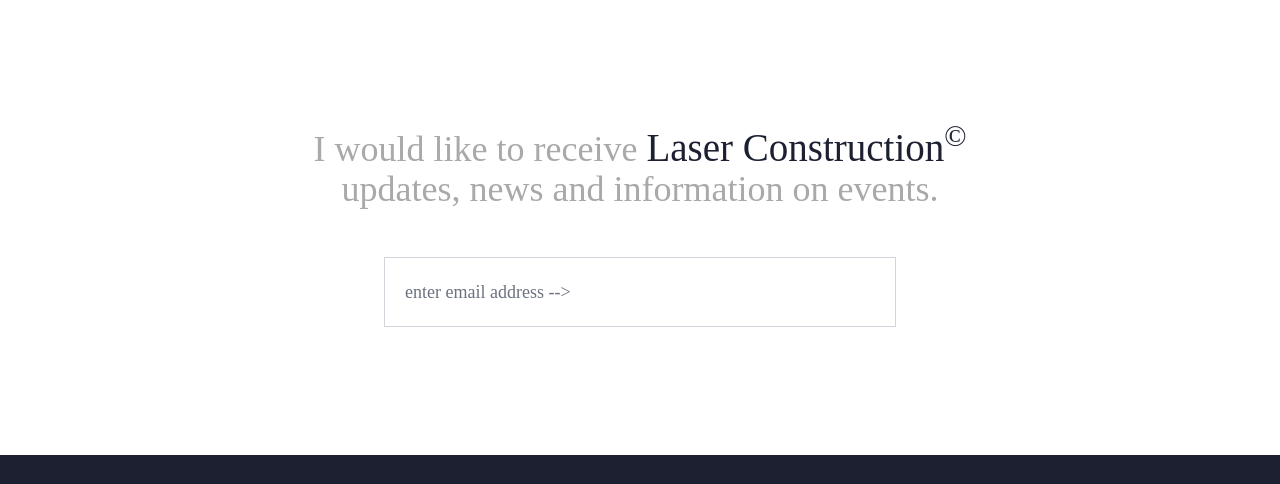
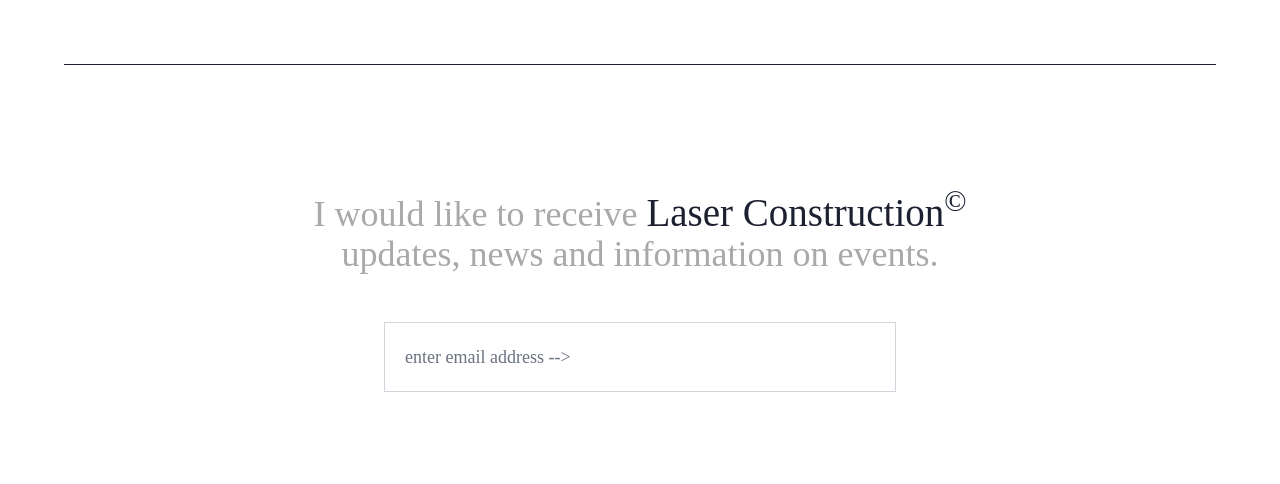
Before and after one commit to NiallColman49/laser-construction, a website: page construction-home.html in a window 1280 px wide. Shown: the part 3476-3960 px from the top of the page. Drawn offline with nearby package versions, Linux system fonts and the light colour scheme; a web font is replaced by a local one.

Commit message:
1280 clas

```diff
--- a/construction-home.html
+++ b/construction-home.html
@@ -308,14 +308,18 @@
       <img class="mx-auto" src="./assets/image-8.jpg" alt="" />
     </div>
 
-    <!-- mobile border line -->
+        <!-- desktop border line -->
+    <div class="mobile:hidden relative flex items-center mx-16">
+      <div class="flex-grow border-t border-laser-blue"></div>
+    </div>
+
+     <!-- mobile border line -->
     <div class="mobile:relative flex items-center px-5 sm:hidden">
       <div class="flex-grow border-t border-laser-blue"></div>
     </div>
 
-
     <!-- desktop email subscription -->
-    <div class="mobile:hidden mt-16 w-3/5 mx-auto">
+    <div class="mobile:hidden mt-32 w-3/5 mx-auto">
       <h2 class="font-decor text-grey-text border-laser-blue align-center text-4xl text-center">
         I would like to receive <span class="font-medium text-laser-blue text-emailLarger">Laser Construction<sup>©</sup></span> updates, news and information on events.
       </h2>
```
Also changed, not shown: sectors.html (+1 -1 lines).
